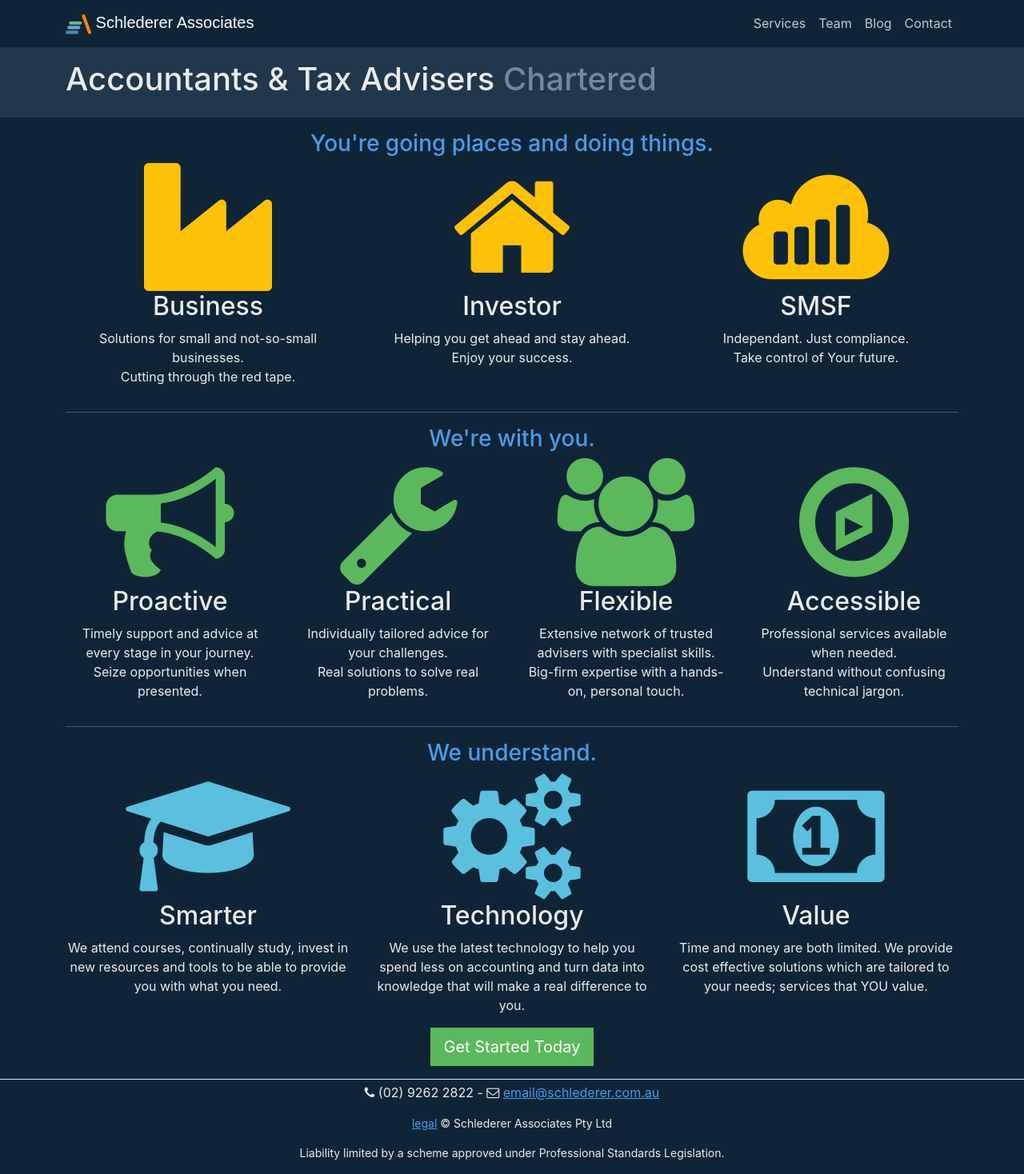
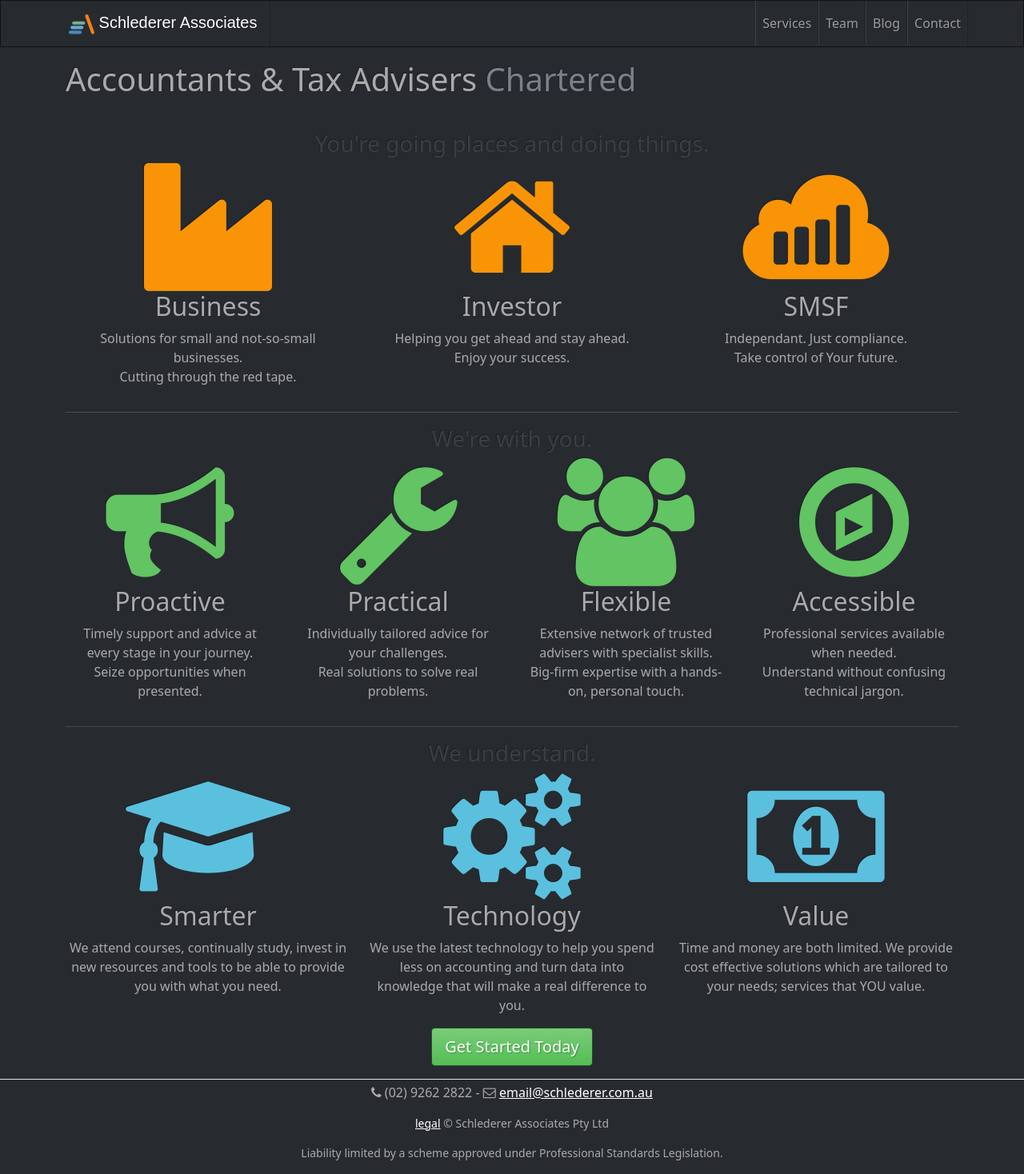
Before and after one commit to Mforcer/tax2, a Jekyll site: the page built from index.html, in a window 1280 px wide. Shown: the whole page at 80% size. Built offline with Jekyll 4.4.1, drawn with Linux system fonts in a browser that asks for light colours; nearby versions of some CDN libraries.

Commit message:
Update default.html

```diff
--- a/_layouts/default.html
+++ b/_layouts/default.html
@@ -6,7 +6,7 @@
 <meta name="publisher" content="{{site.publisher}}">
 <meta name="keywords" content="{{site.keywords}}">
 <link rel="icon" href="data:,">
-<link rel="stylesheet" href="/css/superhero.min.css">
+<link rel="stylesheet" href="/css/slate.min.css">
 <link rel="stylesheet" href="https://cdn.jsdelivr.net/fontawesome/4.4.0/css/font-awesome.min.css">
 <title>
 	{{site.title}}
```
